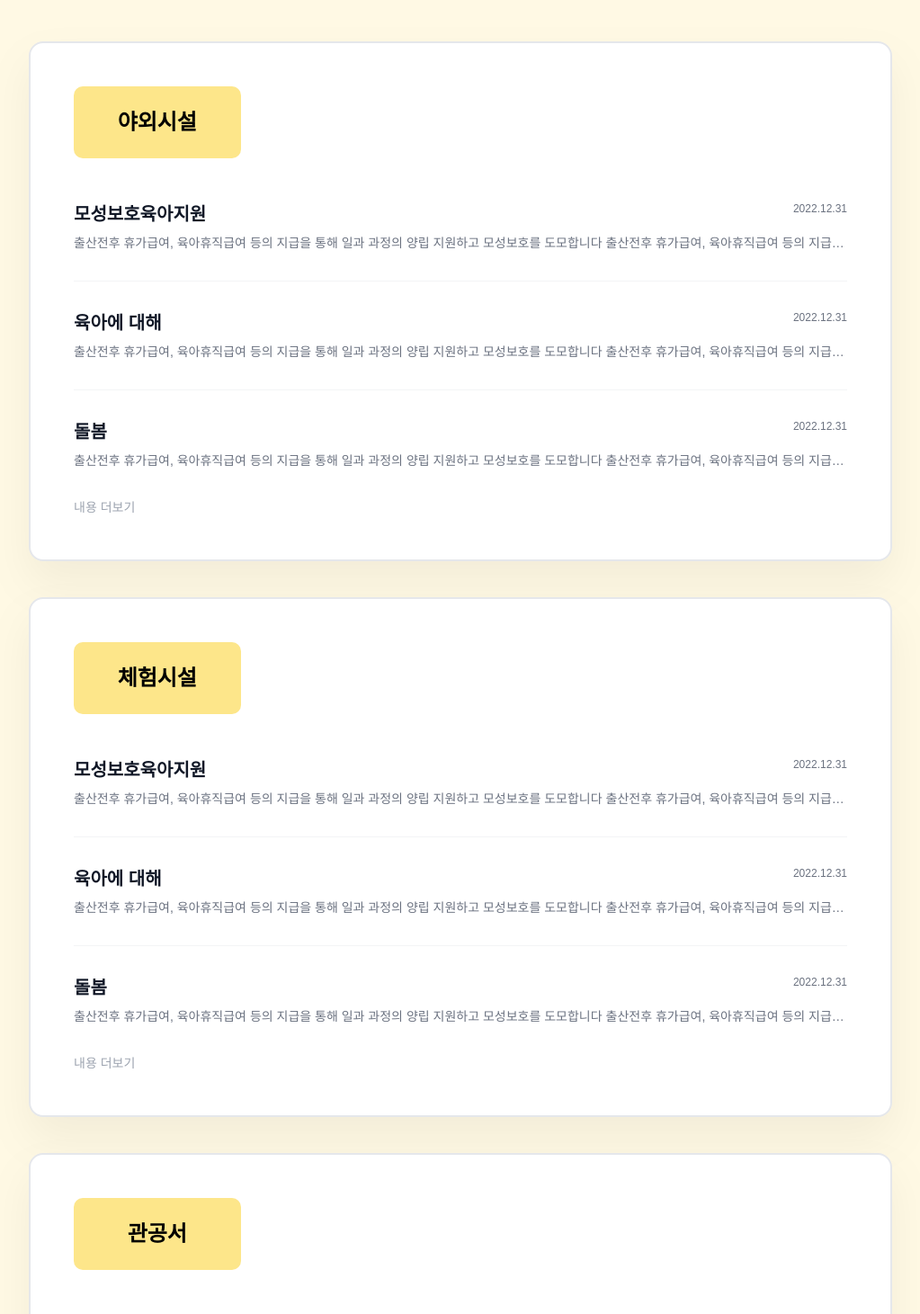
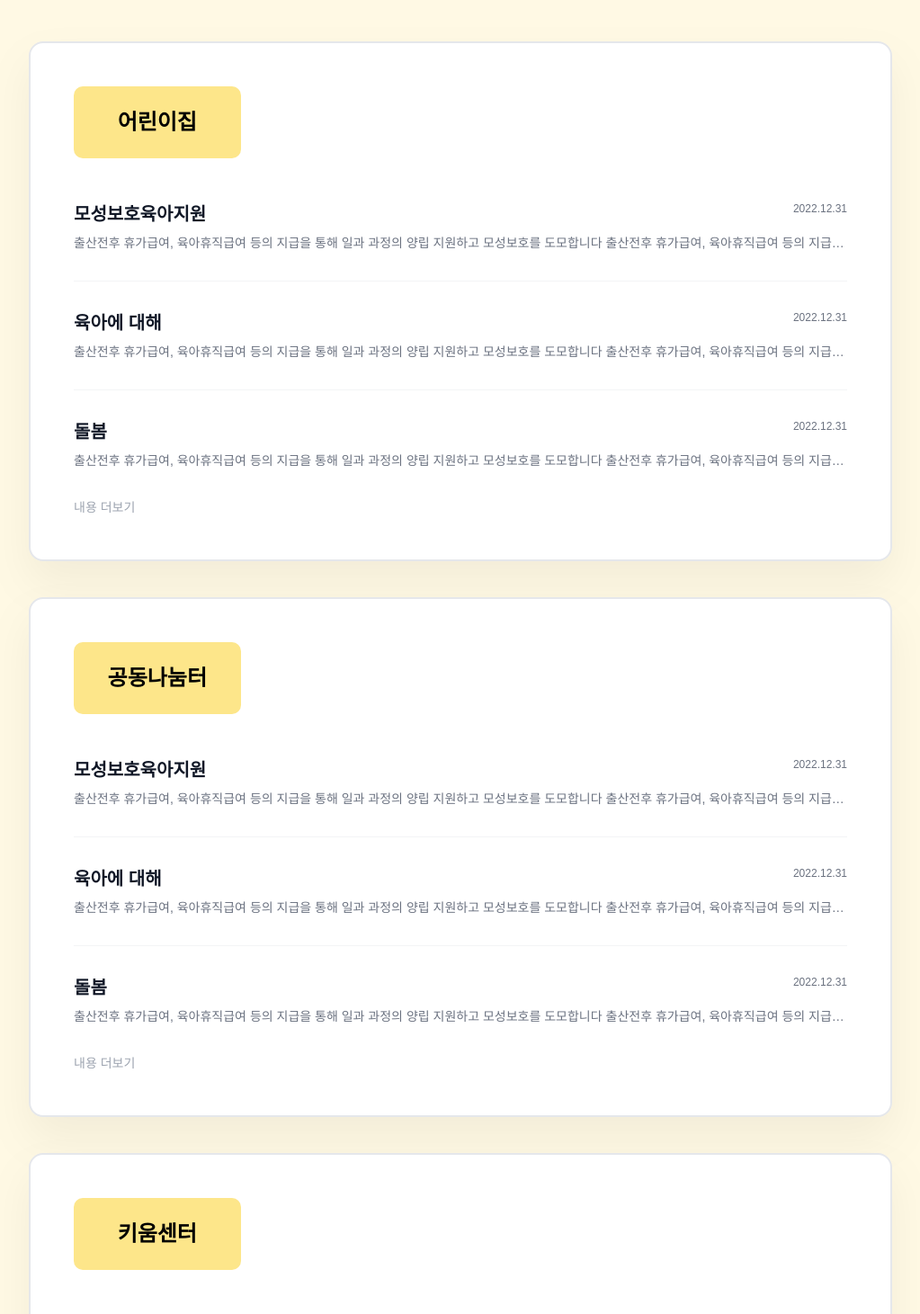
Before and after one commit to SeoulBomo/SeoulBomo.FE, a Next.js app: page /map in a window 1280 px wide. Shown: the part 220-1681 px from the top of the page at 90% size, without its empty margins (128-1151 px from the left). Built offline with nearby package versions, Linux system fonts and the light colour scheme; a web font is replaced by a local one.

Commit message:
chore: 카테고리 명 수정

```diff
--- a/src/components/mapSearch/MapSearchFrame.tsx
+++ b/src/components/mapSearch/MapSearchFrame.tsx
@@ -33,12 +33,9 @@ export default function MapSearchFrame() {
         </text>
       </div>
       <div className="my-[4rem] flex flex-col gap-10">
-        <SearchCard category="야외시설" data={dummy} />
-        <SearchCard category="체험시설" data={dummy} />
-        <SearchCard category="관공서" data={dummy} />
-        <SearchCard category="문화행사" data={dummy} />
-        <SearchCard category="도서관" data={dummy} />
-        <SearchCard category="의료시설" data={dummy} />
+        <SearchCard category="어린이집" data={dummy} />
+        <SearchCard category="공동나눔터" data={dummy} />
+        <SearchCard category="키움센터" data={dummy} />
       </div>
     </main>
   );
```
